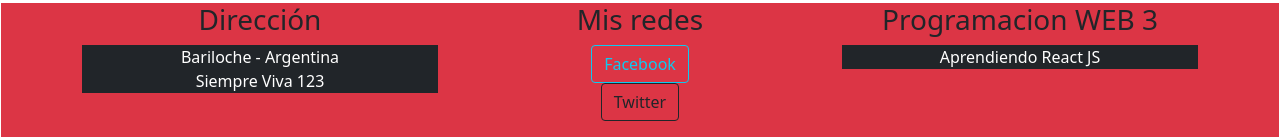
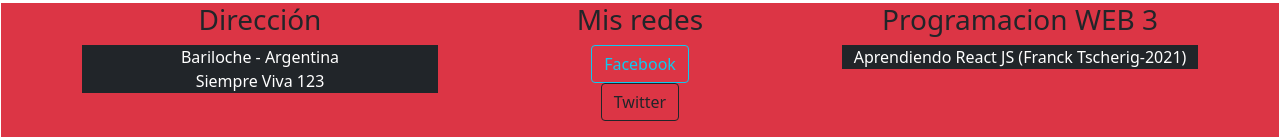
Before and after one commit to FJTSYSTEMS2014/apiMarvel, a React (Create React App) app: page /Pag4 in a window 1280 px wide. Shown: the part 629-768 px from the top of the page. Built offline with nearby package versions, Linux system fonts and the light colour scheme.

Commit message:
este es mi primer commit

```diff
--- a/src/componentes/Footer/Footer.js
+++ b/src/componentes/Footer/Footer.js
@@ -41,7 +41,7 @@ function Footer () {
               </div>
               <div className="col-md-4 footer-col">
                 <h3>Programacion WEB 3</h3>
-                <p className="text-white bg-dark">Aprendiendo React JS</p>
+                <p className="text-white bg-dark">Aprendiendo React JS (Franck Tscherig-2021)</p>
               </div>
             </div>
           </div>
```
